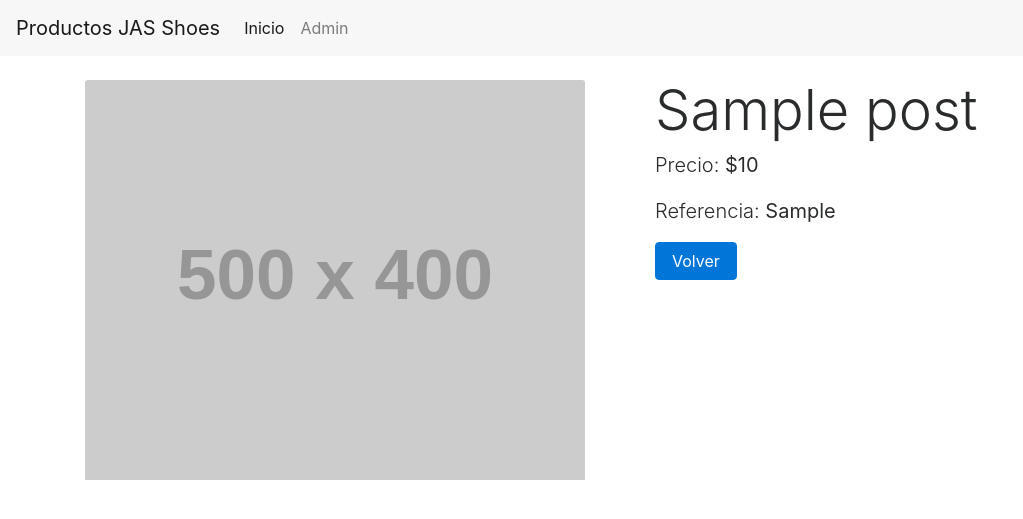
After one commit to josedanieltovarzurita/jasshoes, a Django app: page /post/1/ in a window 1280 px wide. The commit adds this page. Shown: the top 519 px of the page, without its empty margins (0-1023 px from the left). Run offline with Django 3.2, Linux system fonts and the light colour scheme; tables that the repository leaves empty hold one stand-in row (values such as "Sample post"); grey boxes labelled with a size stand in for pictures from a placeholder-image service; some libraries are stand-ins or nearby versions.

Commit message:
Added Item Template

```diff
--- /dev/null
+++ b/blog/templates/blog/post_detail.html
@@ -0,0 +1,18 @@
+{% extends 'blog/base.html' %}
+
+{% block content %}
+	<div class="container">
+		<div class="row">
+			<div class="col-lg-6">
+				<img class="card-img-top" src="https:/placehold.it/500x400" alt="Card image cap">
+			</div>
+
+			<div class="col-lg-6">
+				<h2 class="display-4">{{ post.title }}</h2>
+			    <p class="lead">Precio: <strong>${{ post.price }}</strong></p>
+			    <p class="lead">Referencia: <strong>{{ post.ref }}</strong></p>
+			    <a href="/" class="btn btn-primary">Volver</a>
+			</div>
+		</div>
+	</div>
+{% endblock %}
--- a/blog/templates/blog/post_list.html
+++ b/blog/templates/blog/post_list.html
@@ -9,8 +9,8 @@
 				  <img class="card-img-top" src="https:/placehold.it/400x250" alt="Card image cap">
 				  <div class="card-block">
 				    <h4 class="card-title">{{ post.title }}</h4>
-				    <p class="card-text">$ {{ post.price }}</p>
-				    <a href="#" class="btn btn-primary">Ver Producto</a>
+				    <p class="card-text">${{ post.price }}</p>
+				    <a href="{% url 'post_detail' pk=post.pk %}" class="btn btn-primary">Ver Producto</a>
 				  </div>
 				</div>
 			</div>
--- a/blog/urls.py
+++ b/blog/urls.py
@@ -3,4 +3,5 @@ from . import views
 
 urlpatterns = [
 	url(r'^$', views.post_list, name='post_list'),
+	url(r'^post/(?P<pk>\d+)/$', views.post_detail, name='post_detail'),
 ]
--- a/blog/views.py
+++ b/blog/views.py
@@ -1,7 +1,11 @@
-from django.shortcuts import render
+from django.shortcuts import render, get_object_or_404
 from django.utils import timezone
 from .models import Post
 
 def post_list(request):
 	posts = Post.objects.order_by('title')
 	return render(request, 'blog/post_list.html', {'posts': posts})
+
+def post_detail(request, pk):
+	post = get_object_or_404(Post, pk=pk)
+	return render(request, 'blog/post_detail.html', {'post': post})
```
